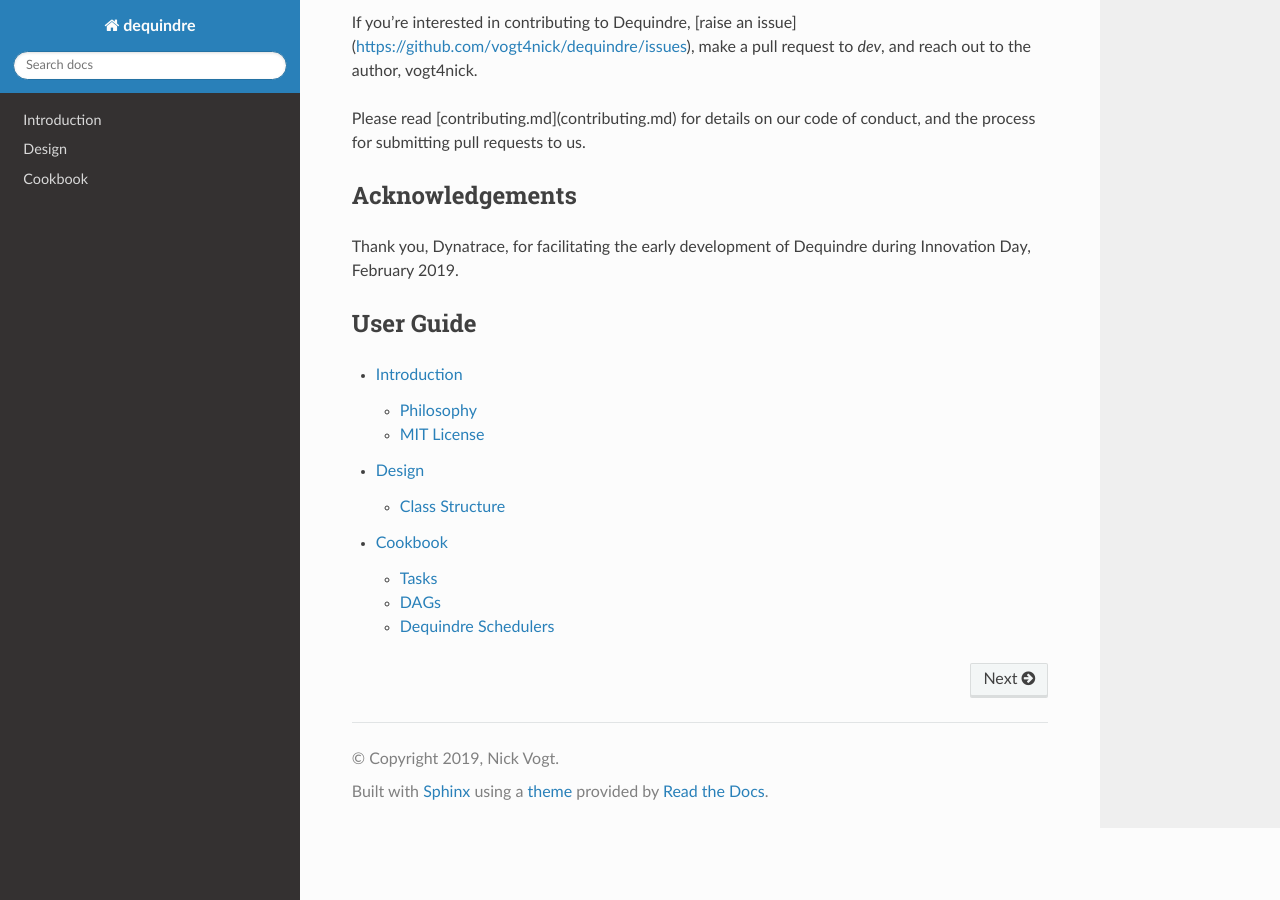
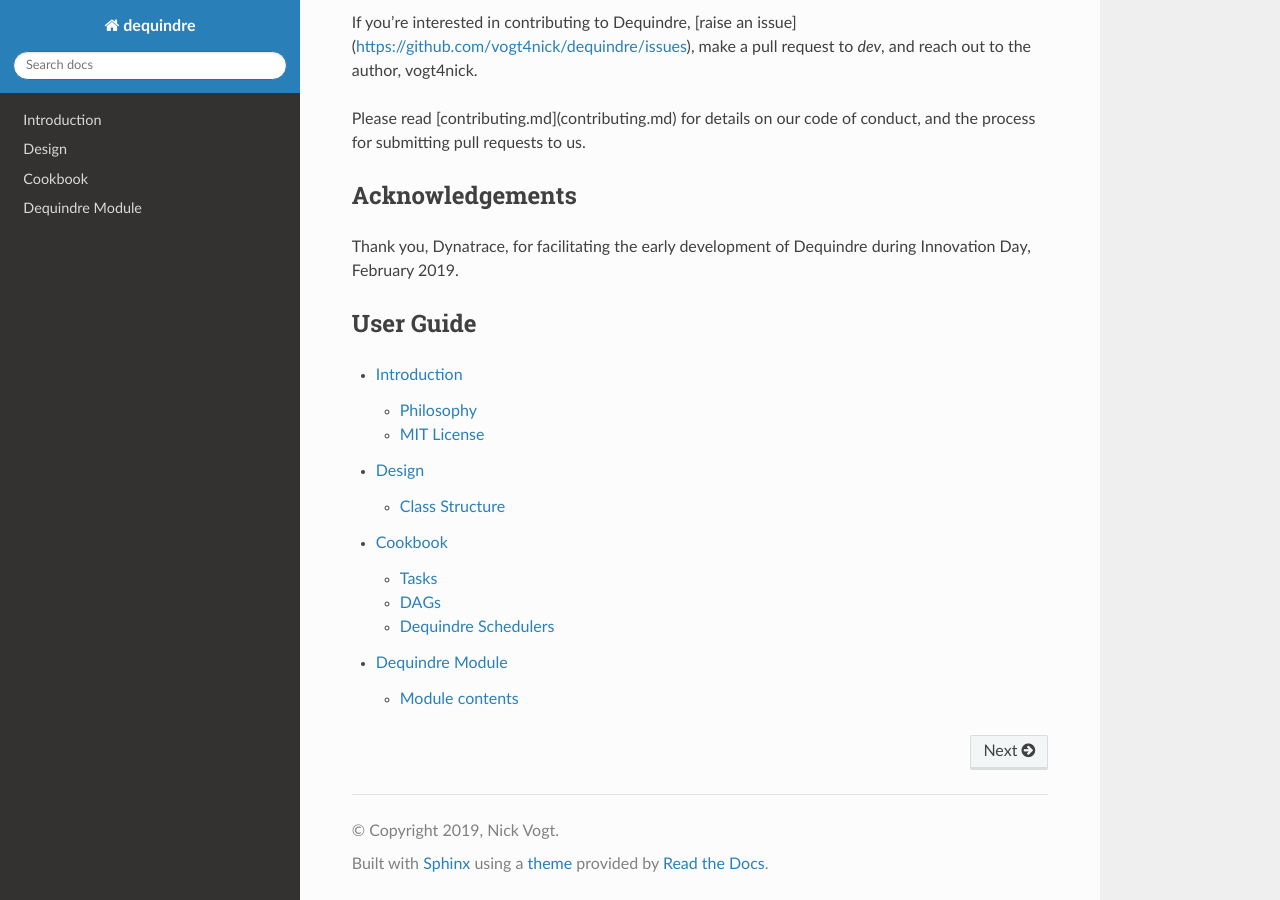
Before and after one commit to vogt4nick/dequindre, a Sphinx documentation site: the page built from docs/source/index.rst, in a window 1280 px wide and 900 px high, scrolled down 2020 px. Built offline with Sphinx 7.4.7 and the Read the Docs theme 2.0.0, drawn with Linux system fonts in a browser that asks for light colours.

Commit message:
config autodoc

```diff
--- /dev/null
+++ b/docs/source/autodoc/dequindre-module.rst
@@ -0,0 +1,10 @@
+Dequindre Module
+================
+
+Module contents
+---------------
+
+.. automodule:: dequindre
+    :members:
+    :undoc-members:
+    :show-inheritance:
--- a/docs/source/conf.py
+++ b/docs/source/conf.py
@@ -12,9 +12,10 @@
 # add these directories to sys.path here. If the directory is relative to the
 # documentation root, use os.path.abspath to make it absolute, like shown here.
 #
-# import os
-# import sys
-# sys.path.insert(0, os.path.abspath('.'))
+import os
+import sys
+sys.path.insert(0, os.path.abspath('.'))
+sys.path.insert(0, os.path.abspath('../'))
 
 
 # -- Project information -----------------------------------------------------
@@ -39,7 +40,11 @@
 # extensions coming with Sphinx (named 'sphinx.ext.*') or your custom
 # ones.
 extensions = [
+    'sphinx.ext.napoleon',
 ]
+napoleon_google_docstring = True
+napoleon_use_param = False
+napoleon_use_ivar = False
 
 # Add any paths that contain templates here, relative to this directory.
 templates_path = ['_templates']
--- a/docs/source/index.rst
+++ b/docs/source/index.rst
@@ -10,3 +10,4 @@ User Guide
    user-guide/intro
    user-guide/design
    user-guide/cookbook
+   autodoc/dequindre-module
```
